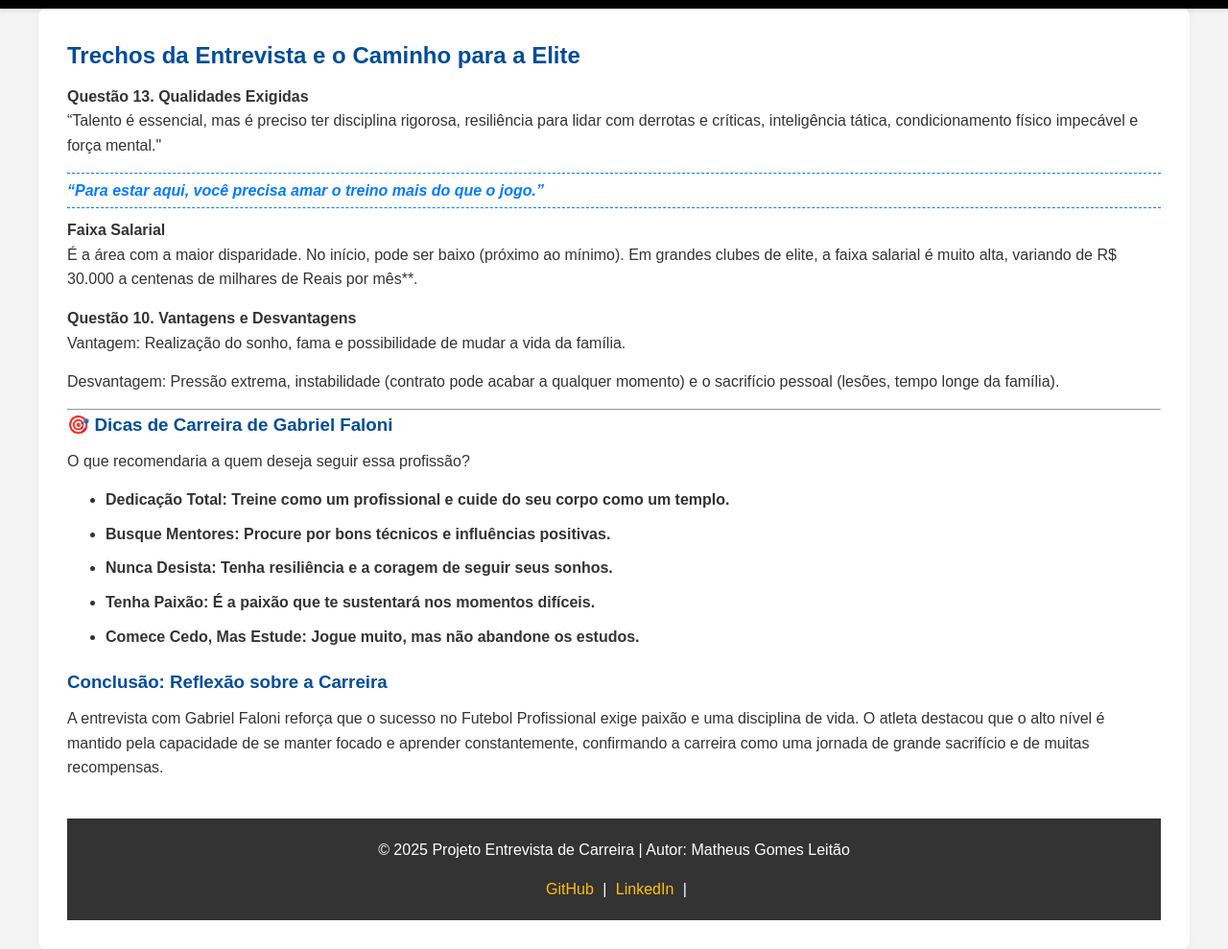
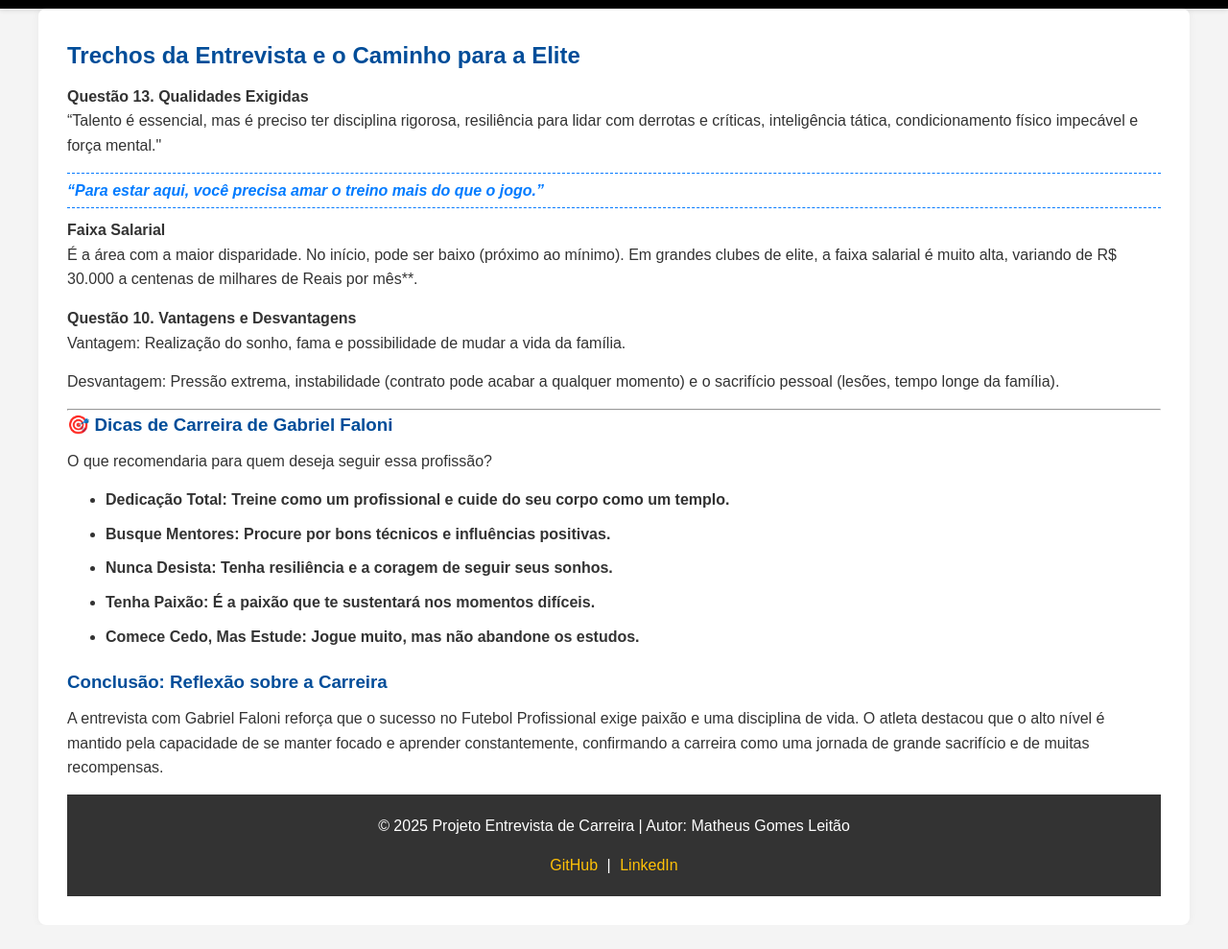
Before and after one commit to MatheusLeitao09/site-entrevista-profissional, a plain HTML site: page pages/contato.html in a window 1280 px wide. Shown: the part 69-1058 px from the top of the page at 96% size. After the commit the page ends 1033 px from the top, so only its background shows below. Drawn offline with Linux system fonts and the light colour scheme.

Commit message:
feat: atualiza páginas

```diff
--- a/assets/css/style.css
+++ b/assets/css/style.css
@@ -169,7 +169,9 @@ footer {
     padding: 20px;
     background-color: #333;
     color: white;
-    margin-top: 40px;
+    margin-top: auto;
+    width: 100%;
+    position: relative;
 }
 
 footer a {
@@ -178,6 +180,16 @@ footer a {
 
 .redes-sociais a {
     margin: 0 5px;
+}
+
+.layout {
+    display: flex;
+    flex-direction: column;
+    min-height: 100vh;
+}
+
+main {
+    flex: 1;
 }
 
 
--- a/pages/contato.html
+++ b/pages/contato.html
@@ -6,7 +6,8 @@
     <title>Entrevista e Dicas | Carreira em Campo</title>
     <link rel="stylesheet" href="../assets/css/style.css">
 </head>
-<body>
+<body class="layout">
+
     <header>
         <div class="menu-container">
             <h1>⚽ Carreira de Elite</h1>
@@ -49,7 +50,7 @@
 
         <section class="dicas-carreira">
             <h3>🎯 Dicas de Carreira de Gabriel Faloni</h3>
-            <p>O que recomendaria a quem deseja seguir essa profissão?</p>
+            <p>O que recomendaria para quem deseja seguir essa profissão?</p>
             <ul>
                 <li>Dedicação Total: Treine como um profissional e cuide do seu corpo como um templo.</li>
                 <li>Busque Mentores: Procure por bons técnicos e influências positivas.</li>
@@ -68,7 +69,7 @@
 
             <div class="redes-sociais">
                 <a href="https://github.com/MatheusLeitao09" target="_blank">GitHub</a> |
-                <a href="www.linkedin.com/in/matheus-gomes-leitão-6ba786351" target="_blank">LinkedIn</a> |
+                <a href="www.linkedin.com/in/matheus-gomes-leitão-6ba786351" target="_blank">LinkedIn</a>
             </div>
         </footer>
     </main>
```
Also changed, not shown: pages/sobre.html (+2 -2 lines).
